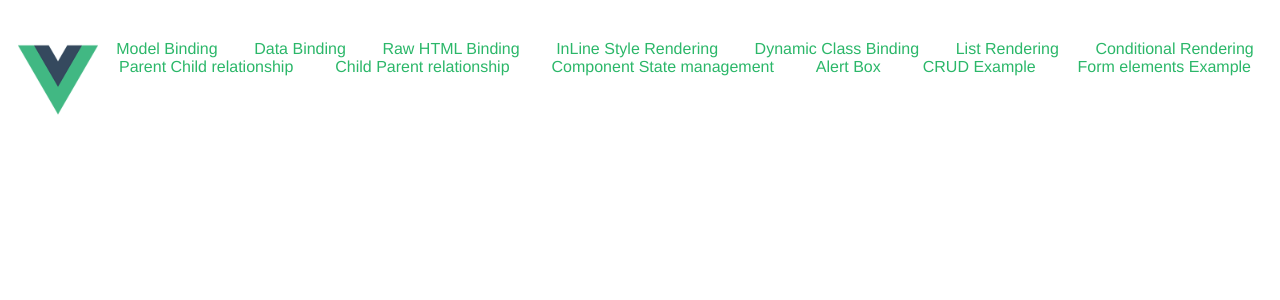
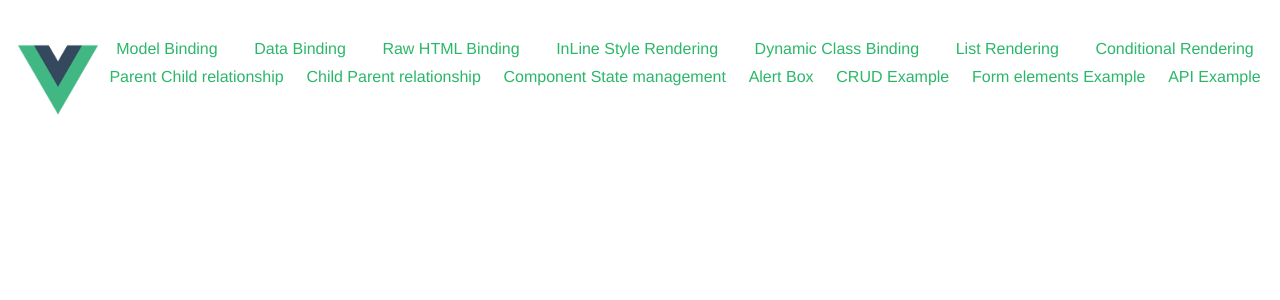
Before and after one commit to kunvargeo/vuejs-examples, a Vue app: page / in a window 1280 px wide. Shown: the top 300 px of the page. Built offline with nearby package versions, Linux system fonts and the light colour scheme; the HTML template or start-up script is replaced by a standard one.

Commit message:
fix: update css for navbar and add form and api block

```diff
--- a/src/App.vue
+++ b/src/App.vue
@@ -19,6 +19,7 @@
       <a @click="open('alert-box')" class="heading">Alert Box</a>
       <a @click="open('crud')" class="heading">CRUD Example</a>
       <a @click="open('form')" class="heading">Form elements Example</a>
+      <a @click="open('api')" class="heading">API Example</a>
     </div>
     <!-- End -->
 
@@ -116,6 +117,18 @@
      <h2>CRUD Example</h2>
     <div class="section">
       <crud></crud>
+    </div>
+  </template>
+
+  <template v-if="openBlock==='form'">
+     <h2>Form Example</h2>
+    <div class="section">
+    </div>
+  </template>
+
+  <template v-if="openBlock==='api'">
+     <h2>API Example</h2>
+    <div class="section">
     </div>
   </template>
 
@@ -225,6 +238,7 @@ export default{
 .navbar{
   display: flex;
   justify-content: space-around;
+  margin-top: 10px;
 }
 .heading{
   color: #2bb769;
```
